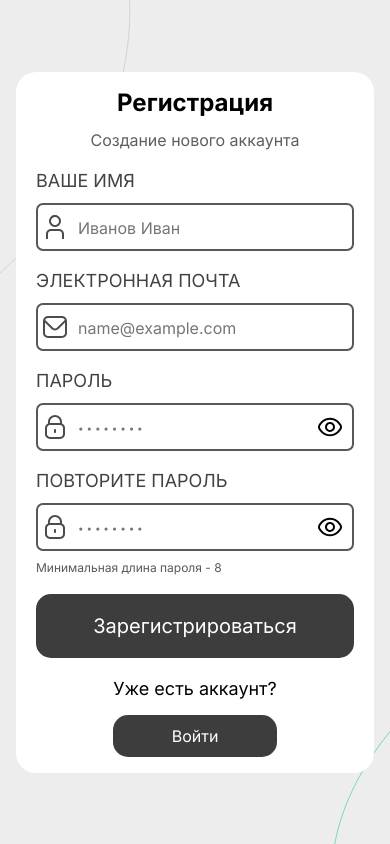
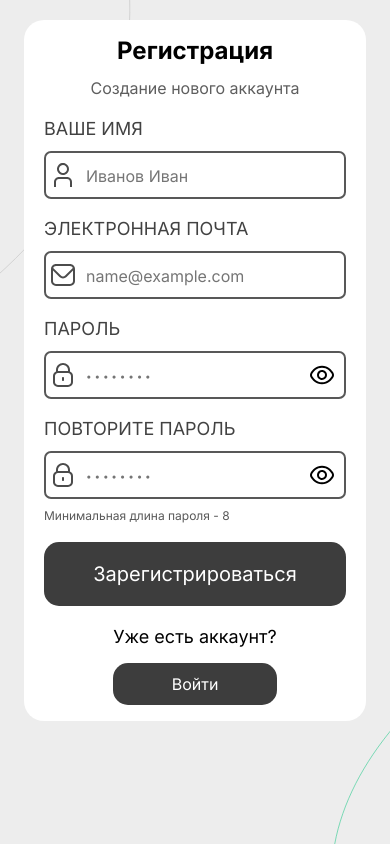
Before and after one commit to GenerationYOO/GetSP, a React (Vite) app in the folder frontend/: page /register in a window 390 px wide. Built offline with nearby package versions, Linux system fonts and the light colour scheme.

Commit message:
Исправлена работа на мобильных браузерах, панель навигации не перекрывает

```diff
--- a/frontend/src/pages/Login/Login.css
+++ b/frontend/src/pages/Login/Login.css
@@ -1,11 +1,24 @@
 .loginPage{
   position: fixed;
   inset: 0;
+  width: 100%;
+  height: 100svh;
+  min-height: 100svh;
+  max-height: 100svh;
+
   display: flex;
   flex-direction: column;
   align-items: center;
-  justify-content: center;
-  min-height: 100vh;
+  justify-content: flex-start;
+
+  padding-top: max(12px, env(safe-area-inset-top));
+  padding-right: 8px;
+  padding-bottom: max(12px, env(safe-area-inset-bottom));
+  padding-left: 8px;
+
+  overflow-y: auto;
+  overflow-x: hidden;
+
   background-color: #EDEDED;
   background-image: url('../../assets/RegistrationBackground.svg');
   background-repeat: no-repeat;
--- a/frontend/src/pages/Register/Register.css
+++ b/frontend/src/pages/Register/Register.css
@@ -1,11 +1,24 @@
 .registerPage {
   position: fixed;
   inset: 0;
+  width: 100%;
+  height: 100svh;
+  min-height: 100svh;
+  max-height: 100svh;
+
   display: flex;
   flex-direction: column;
   align-items: center;
-  justify-content: center;
-  min-height: 100dvh;
+  justify-content: flex-start;
+
+  padding-top: max(12px, env(safe-area-inset-top));
+  padding-right: 8px;
+  padding-bottom: max(12px, env(safe-area-inset-bottom));
+  padding-left: 8px;
+
+  overflow-y: auto;
+  overflow-x: hidden;
+
   background-color: #EDEDED;
   background-image: url('../../assets/RegistrationBackground.svg');
   background-repeat: no-repeat;
@@ -20,6 +33,7 @@
   background-color: #FFFFFF;
   border-radius: 23px;
   padding: 32px;
+
 }
 .registerTitle{
   padding-bottom: 13px;
@@ -46,7 +60,9 @@
 }
 @media (max-width: 600px) {
   .registerForm {
-    padding: 24px;
+    flex-shrink: 0;
+    margin: 8px 0;
+    padding: 16px;
   }
 
   .registerFormFields {
```
